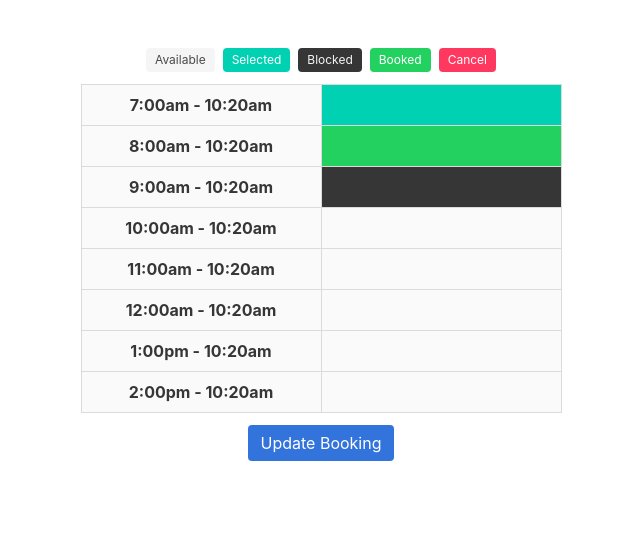
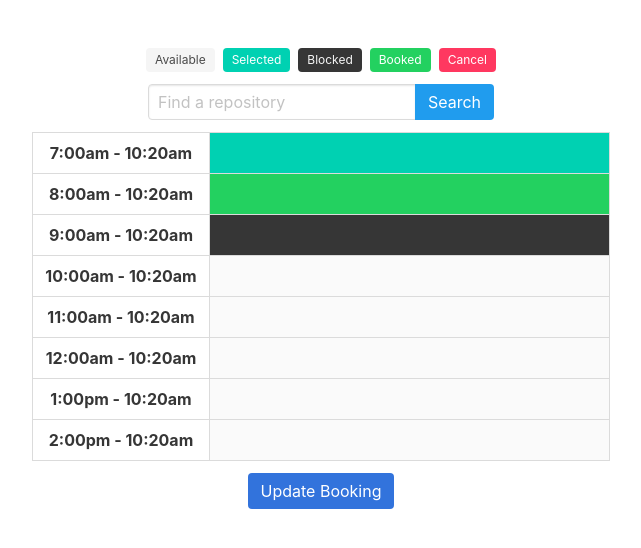
Before and after one commit to YongJunLim/Booking-System, a Flask app: page /testTable in a window 1280 px wide. Shown: the part 52-600 px from the top of the page, without its empty margins (319-960 px from the left). Run offline with Flask 2, Linux system fonts and the light colour scheme; some libraries are stand-ins or nearby versions.

Commit message:
added search bar to testTable

```diff
--- a/flask_app.py
+++ b/flask_app.py
@@ -114,9 +114,13 @@ def bookingCreate():
 
         return redirect(url_for('bookingCreate'))
 
-@app.route('/testTable')
+@app.route('/testTable', methods=['POST', 'GET'])
 def testTable():
-    return render_template('testTable.html')
+    if request.method == "POST":
+        refCode = request.form.get('testTable')
+    else:
+        refCode = ""
+    return render_template('testTable.html', refCode = refCode)
 
 if __name__=="__main__":
     app.run()
--- a/static/css/testTable.css
+++ b/static/css/testTable.css
@@ -2,9 +2,14 @@ div.tags {
     justify-content: center;
 }
 
-td:not(.has-text-weight-bold), td:not(.is-blocked) {
+.field.has-addons {
+  justify-content: center;
+  margin-bottom: 12px;
+}
+
+td:not(.has-text-weight-bold) {
     background-color: #FAFAFA;
-    min-width: 30vmin;
+    min-width: 50vmin;
 }
 
 td:not(.has-text-weight-bold) {
@@ -12,7 +17,7 @@ td:not(.has-text-weight-bold) {
 }
 
 td:not(.has-text-weight-bold):active {
-    transform: scaleX(1.25);
+    transform: scaleX(1.3);
     box-shadow: 0 0 20px 0px rgba(0,0,0,0.35);
 }
 
@@ -29,19 +34,7 @@ div.hidden {
     background-color: #363636;
 }
 
-/* ----------------------------------------------
- * Generated by Animista on 2020-3-15 22:34:14
- * Licensed under FreeBSD License.
- * See http://animista.net/license for more info.
- * w: http://animista.net, t: @cssanimista
- * ---------------------------------------------- */
-
-/**
- * ----------------------------------------
- * animation vibrate-1
- * ----------------------------------------
- */
- @-webkit-keyframes vibrate-1 {
+@-webkit-keyframes vibrate-1 {
     0% {
       -webkit-transform: translate(0);
               transform: translate(0);
@@ -67,7 +60,7 @@ div.hidden {
               transform: translate(0);
     }
   }
-  @keyframes vibrate-1 {
+@keyframes vibrate-1 {
     0% {
       -webkit-transform: translate(0);
               transform: translate(0);
@@ -106,4 +99,5 @@ div.hidden {
 }
 
 .table td.is-cancelled {
-    background-color: #FF3860;}
+    background-color: #FF3860;
+}
--- a/static/js/testTable.js
+++ b/static/js/testTable.js
@@ -25,7 +25,7 @@ function bookSlot(tableCell) {
             return;
         }
     }
-    if (tableCell.classList.contains('is-blocked')){
+    if (tableCell.classList.contains('is-blocked')) {
         tableCell.classList.add('is-blocked-selected');
         setTimeout(function () {
             tableCell.offsetHeight;
--- a/templates/testTable.html
+++ b/templates/testTable.html
@@ -14,6 +14,7 @@ href="{{ url_for('static', filename='css/testTable.css') }}">
 {% block content %}
 <section class="section is-centered">
     <div class="container">
+        {{ refCode }}
         <div class="field is-grouped is-grouped-centered">
             <div class="tags">
                 <span class="tag">Available</span>
@@ -23,6 +24,18 @@ href="{{ url_for('static', filename='css/testTable.css') }}">
                 <span class="tag is-danger">Cancel</span>
             </div>
         </div>
+        <form action="/testTable" method="POST">
+            <div class="field has-addons">
+                <div class="control">
+                    <input class="input" type="text" name="testTable" placeholder="Find a repository">
+                </div>
+                <div class="control">
+                    <button type="submit" class="button is-info">
+                        Search
+                    </button>
+                </div>
+            </div>
+        </form>
         <div class="field is-grouped is-grouped-centered">
             <h1 id="teacher" class="has-text-weight-bold has-text-centered is-size-3">{{ cherName }}</h1>
 
```
